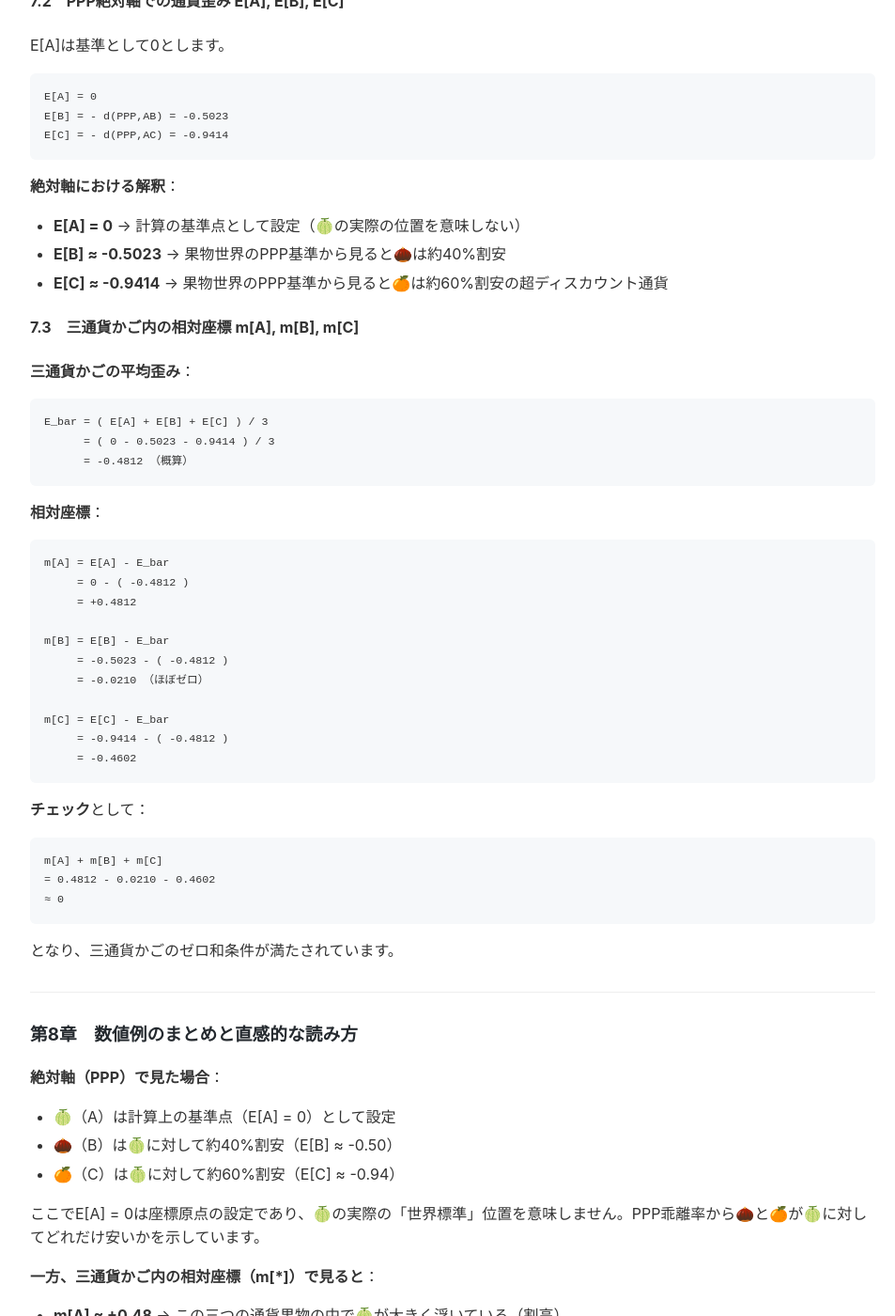
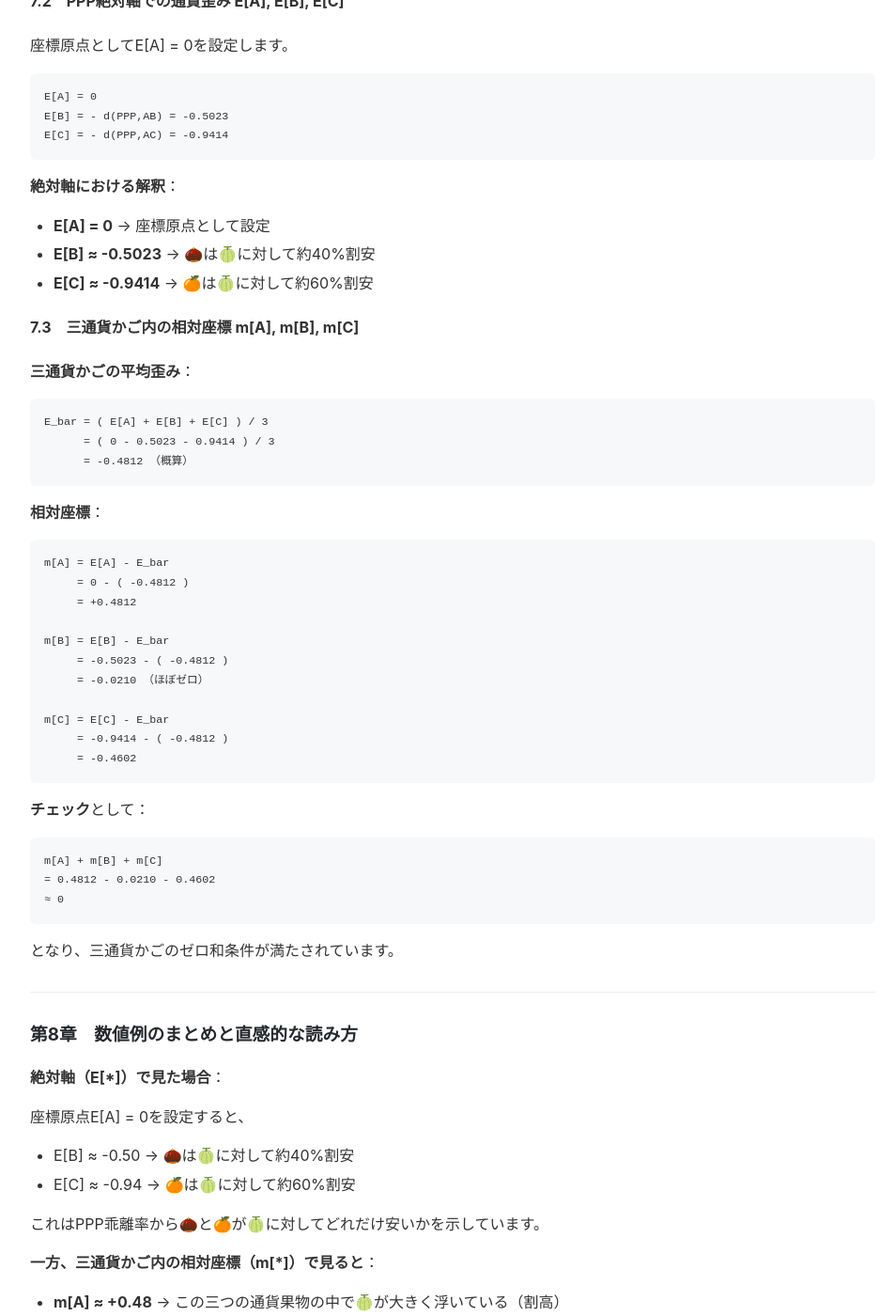
Before and after one commit to onigirito/MCI_Mikan-3-Currency-clr-Index_, a Jekyll site: the page built from docs/ORIGINAL_MIKAN_THEORY.md, in a window 1280 px wide and 1400 px high, scrolled down 9290 px. Shown: the whole window at 94% size, without its empty margins (158-1111 px from the left). Built offline with Jekyll 4.4.1, drawn with Linux system fonts in a browser that asks for light colours; our own code applies the rules of GitHub Pages for plain Markdown files; some of the changed text lies outside the part shown.

Commit message:
Clarify MCI zero concept and coordinate origin settings
- Remove "円安" reference, use abstract "通貨安"
- Clarify E[A]=0 is coordinate origin, not equilibrium state
- Add explanation: m[*]=0 represents equilibrium state concept
- Simplify axis interpretations in chapters 7.2 and 8
- Remove misleading "world standard" language

````diff
--- a/docs/ORIGINAL_MIKAN_THEORY.md
+++ b/docs/ORIGINAL_MIKAN_THEORY.md
@@ -246,7 +246,7 @@ d(PPP,AC) = E[A] - E[C]
 E[A] = 0
 ```
 
-を選びます。これは計算上の基準点設定であり、🍈が特別な位置にあることを意味しません。相対軸m[A]は依然として変動します。このとき、
+を選びます。これは座標系の原点設定であり、Aが「均衡状態にある」ことを意味しません。相対軸m[*]における「0」は均衡状態を表す概念であり、各通貨のm値は時々刻々と変動します。このとき、
 
 ```
 E[B] = - d(PPP,AB)
@@ -375,7 +375,7 @@ d(PPP,AC) = ln( S_AC / F_PPP_AC )
 
 #### 7.2　PPP絶対軸での通貨歪み E[A], E[B], E[C]
 
-E[A]は基準として0とします。
+座標原点としてE[A] = 0を設定します。
 
 ```
 E[A] = 0
@@ -385,9 +385,9 @@ E[C] = - d(PPP,AC) = -0.9414
 
 **絶対軸における解釈**：
 
-- **E[A] = 0** → 計算の基準点として設定（🍈の実際の位置を意味しない）
-- **E[B] ≈ -0.5023** → 果物世界のPPP基準から見ると🌰は約40%割安
-- **E[C] ≈ -0.9414** → 果物世界のPPP基準から見ると🍊は約60%割安の超ディスカウント通貨
+- **E[A] = 0** → 座標原点として設定
+- **E[B] ≈ -0.5023** → 🌰は🍈に対して約40%割安
+- **E[C] ≈ -0.9414** → 🍊は🍈に対して約60%割安
 
 #### 7.3　三通貨かご内の相対座標 m[A], m[B], m[C]
 
@@ -429,13 +429,13 @@ m[A] + m[B] + m[C]
 
 ### 第8章　数値例のまとめと直感的な読み方
 
-**絶対軸（PPP）で見た場合**：
+**絶対軸（E[*]）で見た場合**：
 
-- 🍈（A）は計算上の基準点（E[A] = 0）として設定
-- 🌰（B）は🍈に対して約40%割安（E[B] ≈ -0.50）
-- 🍊（C）は🍈に対して約60%割安（E[C] ≈ -0.94）
+座標原点E[A] = 0を設定すると、
+- E[B] ≈ -0.50 → 🌰は🍈に対して約40%割安
+- E[C] ≈ -0.94 → 🍊は🍈に対して約60%割安
 
-ここでE[A] = 0は座標原点の設定であり、🍈の実際の「世界標準」位置を意味しません。PPP乖離率から🌰と🍊が🍈に対してどれだけ安いかを示しています。
+これはPPP乖離率から🌰と🍊が🍈に対してどれだけ安いかを示しています。
 
 **一方、三通貨かご内の相対座標（m[*]）で見ると**：
 
````
Also changed, not shown: other parts of docs/ORIGINAL_MIKAN_THEORY.md (+1 -1 lines).
